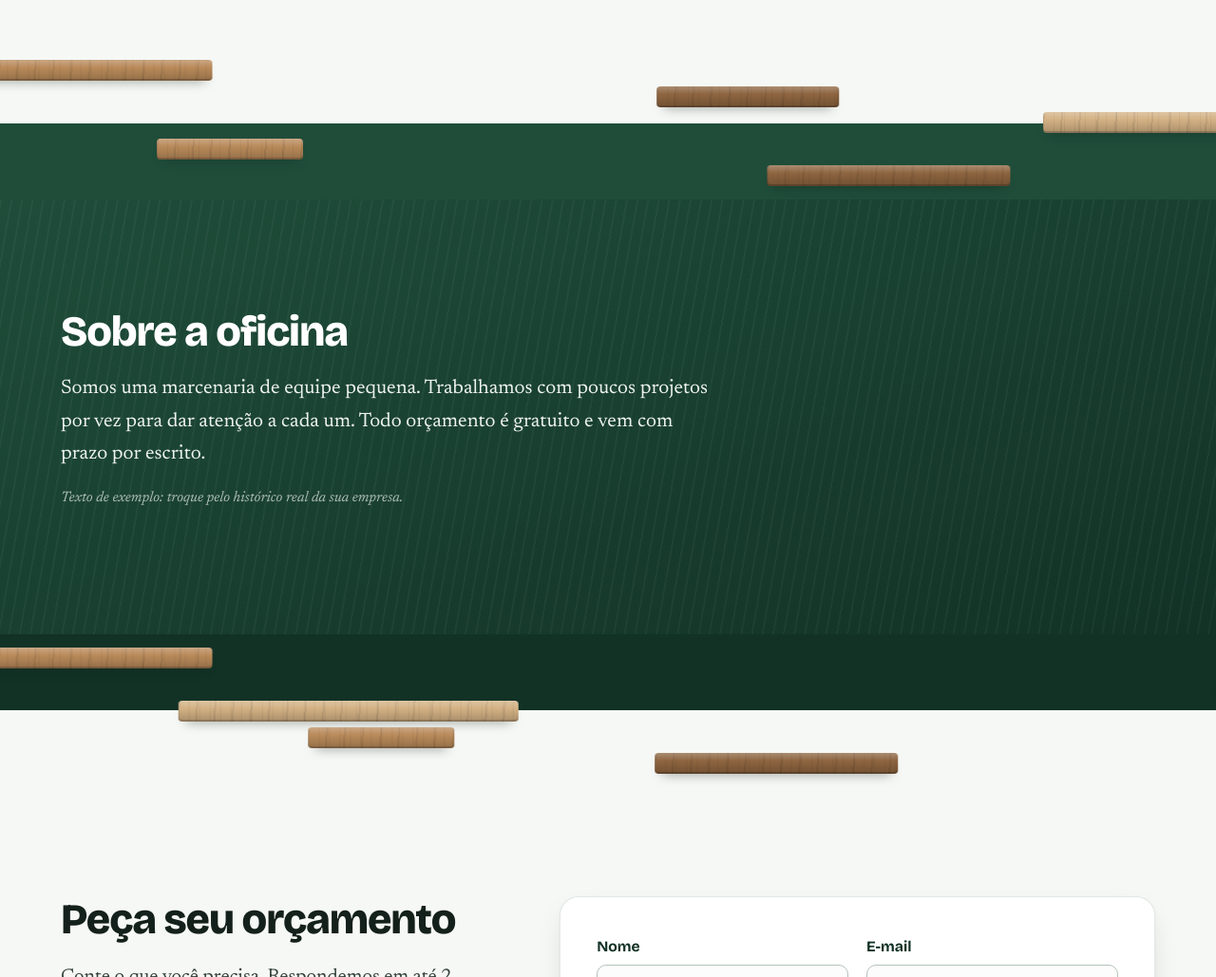
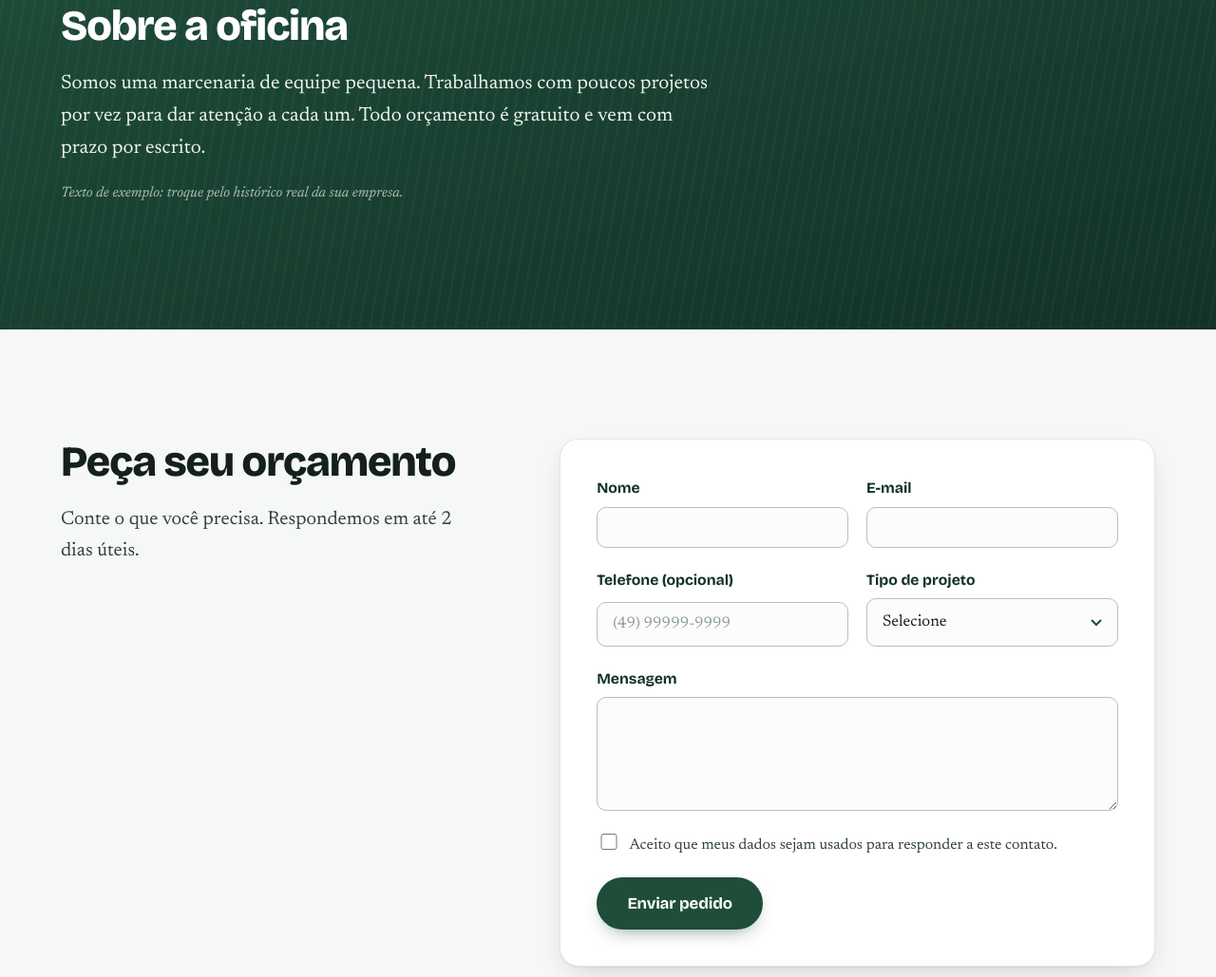
Before and after one commit to H0h3nb3rg3r/site, a website built with Vite: page index.html in a window 1280 px wide. Shown: the part 1530-2559 px from the top of the page at 95% size. Built offline with nearby package versions, Linux system fonts and the light colour scheme; some packages are replaced by stand-ins of ours.

Commit message:
remocao divisores

```diff
--- a/index.html
+++ b/index.html
@@ -8,7 +8,6 @@
   <link rel="preconnect" href="https://fonts.googleapis.com">
   <link rel="preconnect" href="https://fonts.gstatic.com" crossorigin>
   <link href="https://fonts.googleapis.com/css2?family=Bricolage+Grotesque:wght@500;700;800&family=Newsreader:ital,wght@0,400;0,600;1,400&display=swap" rel="stylesheet">
-  <link rel="stylesheet" href="/src/style.css">
 </head>
 <body>
   <header class="topo">
@@ -37,8 +36,6 @@
       </div>
     </section>
 
-    <div class="divisor" style="--de:#dfe8e1;--para:var(--papel)" aria-hidden="true"></div>
-
     <section id="servicos" class="secao">
       <h2>O que fazemos</h2>
       <dl class="servicos">
@@ -48,15 +45,11 @@
       </dl>
     </section>
 
-    <div class="divisor" style="--de:var(--papel);--para:var(--pinho)" aria-hidden="true"></div>
-
     <section id="sobre" class="secao sobre">
       <h2>Sobre a oficina</h2>
       <p>Somos uma marcenaria de equipe pequena. Trabalhamos com poucos projetos por vez para dar atenção a cada um. Todo orçamento é gratuito e vem com prazo por escrito.</p>
       <p class="nota">Texto de exemplo: troque pelo histórico real da sua empresa.</p>
     </section>
-
-    <div class="divisor" style="--de:var(--pinho-escuro);--para:var(--papel)" aria-hidden="true"></div>
 
     <section id="contato" class="secao contato">
       <div>
@@ -107,6 +100,5 @@
   </footer>
 
   <script type="module" src="/src/main.js"></script>
-  <script type="module" src="/src/divisores.js"></script>
 </body>
 </html>
--- a/src/divisores.js
+++ /dev/null
@@ -1,21 +0,0 @@
-// Divisórias de madeira: só cria as tábuas. O movimento é feito pelo CSS.
-
-const PADRAO = [
-  { w: 22, t: 14, d: -3,  dir: 1,  c: 1 },
-  { w: 15, t: 10, d: -7,  dir: -1, c: 2 },
-  { w: 28, t: 18, d: -11, dir: 1,  c: 3 },
-  { w: 12, t: 9,  d: -2,  dir: -1, c: 1 },
-  { w: 20, t: 13, d: -8,  dir: 1,  c: 2 },
-];
-
-document.querySelectorAll(".divisor").forEach((el, i) => {
-  const inverter = i % 2 === 1 ? -1 : 1; // alterna o sentido entre divisórias
-  PADRAO.forEach((tab) => {
-    const sentido = tab.dir * inverter === 1 ? "normal" : "reverse";
-    const tabua = document.createElement("i");
-    tabua.style.cssText =
-      `--w:${tab.w}vw;--t:${tab.t}s;--d:${tab.d - i * 4}s;` +
-      `--s:${sentido};--c:var(--madeira-${tab.c})`;
-    el.append(tabua);
-  });
-});
--- a/src/style.css
+++ b/src/style.css
@@ -300,52 +300,3 @@ form .btn { justify-self: start; }
   form > :nth-child(n+5) { grid-column: auto; }
   form .btn { justify-self: stretch; text-align: center; }
 }
-
-/* ---------- Divisórias de madeira ---------- */
-.divisor {
-  position: relative;
-  z-index: 2;
-  display: flex;
-  flex-direction: column;
-  justify-content: center;
-  gap: 6px;
-  padding: 14px 0;
-  min-height: clamp(90px, 11vw, 130px);
-  background: linear-gradient(var(--de) 50%, var(--para) 50%);
-  overflow: hidden;
-}
-
-.divisor i {
-  display: block;
-  flex: none;
-  height: clamp(14px, 1.7vw, 22px);
-  width: var(--w);
-  border-radius: 4px;
-  background:
-    linear-gradient(180deg, rgb(255 255 255 / .26), transparent 38%, rgb(0 0 0 / .2)),
-    repeating-linear-gradient(94deg, rgb(0 0 0 / .08) 0 2px, transparent 2px 19px),
-    repeating-linear-gradient(90deg, rgb(0 0 0 / .05) 0 1px, transparent 1px 11px),
-    var(--c);
-  box-shadow: 0 8px 12px -8px rgb(20 32 27 / .55), inset 0 -2px 0 rgb(0 0 0 / .18);
-
-  /* A animação: nome, duração, ritmo constante, repetição infinita */
-  animation: passar var(--t) linear infinite;
-  animation-delay: var(--d);
-  animation-direction: var(--s);
-  will-change: transform;
-}
-
-/* Sai da esquerda da tela e atravessa até a direita */
-@keyframes passar {
-  from { transform: translateX(-100%); }
-  to   { transform: translateX(100vw); }
-}
-
-@media (prefers-reduced-motion: reduce) {
-  .divisor i { animation: none; transform: translateX(12vw); }
-}
-
-@media (max-width: 700px) {
-  .divisor { gap: 5px; padding: 10px 0; }
-  .divisor i { width: calc(var(--w) * 1.6); }
-}
```
